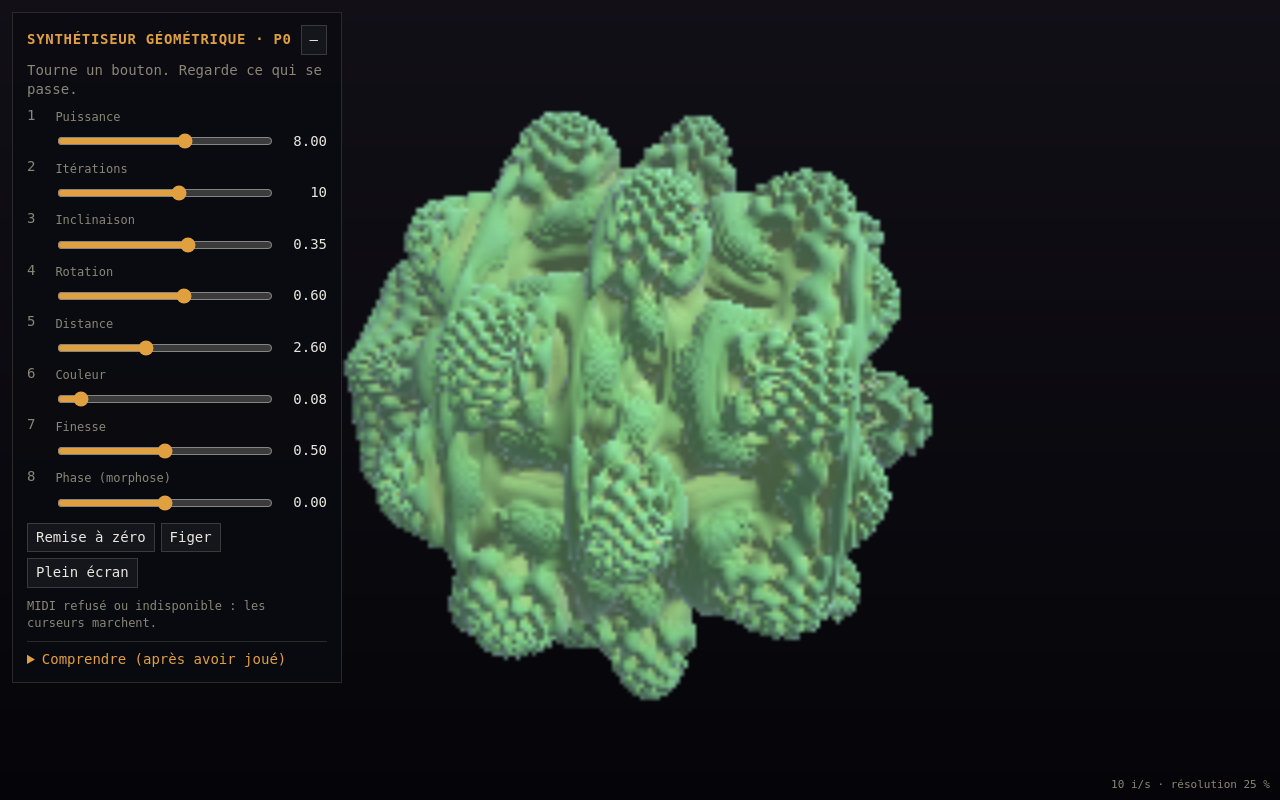
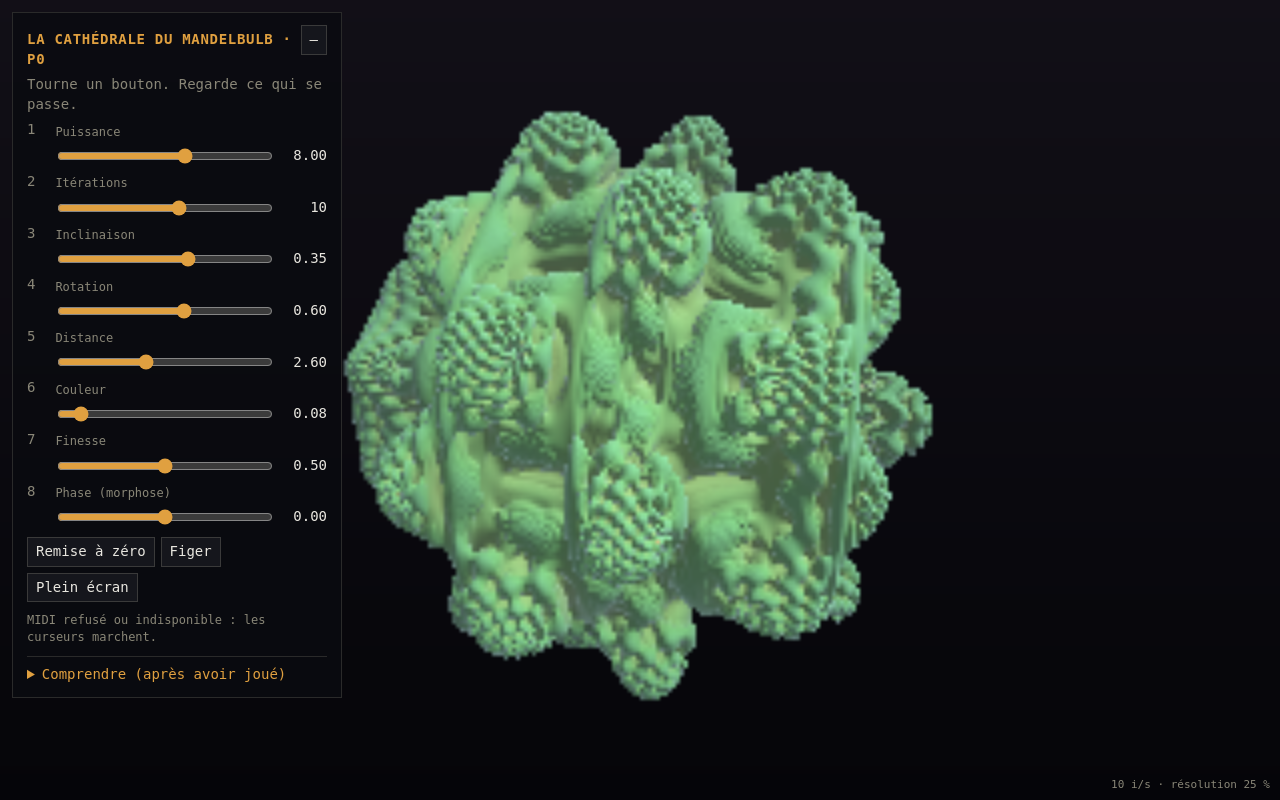
Before and after one commit to bobbyzu/le-projet-qui-n-existe-pas, a plain HTML site: page experiments/p0-mandelbulb/index.html in a window 1280 px wide. Drawn offline with Linux system fonts and the light colour scheme; animation ran at ten frames a second.

Commit message:
docs: name Silus P0 La Cathédrale du Mandelbulb

```diff
--- a/experiments/p0-mandelbulb/index.html
+++ b/experiments/p0-mandelbulb/index.html
@@ -3,7 +3,7 @@
 <head>
 <meta charset="utf-8">
 <meta name="viewport" content="width=device-width, initial-scale=1">
-<title>Synthétiseur Géométrique — P0</title>
+<title>La Cathédrale du Mandelbulb — P0</title>
 <style>
   :root { --bg:#07080c; --fg:#e8e6df; --dim:#8a8778; --acc:#e0a040; --panel:rgba(10,11,16,.82); }
   * { box-sizing:border-box; }
@@ -38,7 +38,7 @@
 
 <section id="panel" aria-label="Console">
   <header>
-    <h1>SYNTHÉTISEUR GÉOMÉTRIQUE · P0</h1>
+    <h1>LA CATHÉDRALE DU MANDELBULB · P0</h1>
     <button id="plier" title="Masquer la console (touche H)">–</button>
   </header>
   <p style="margin:6px 0 2px;color:var(--dim)">Tourne un bouton. Regarde ce qui se passe.</p>
```
